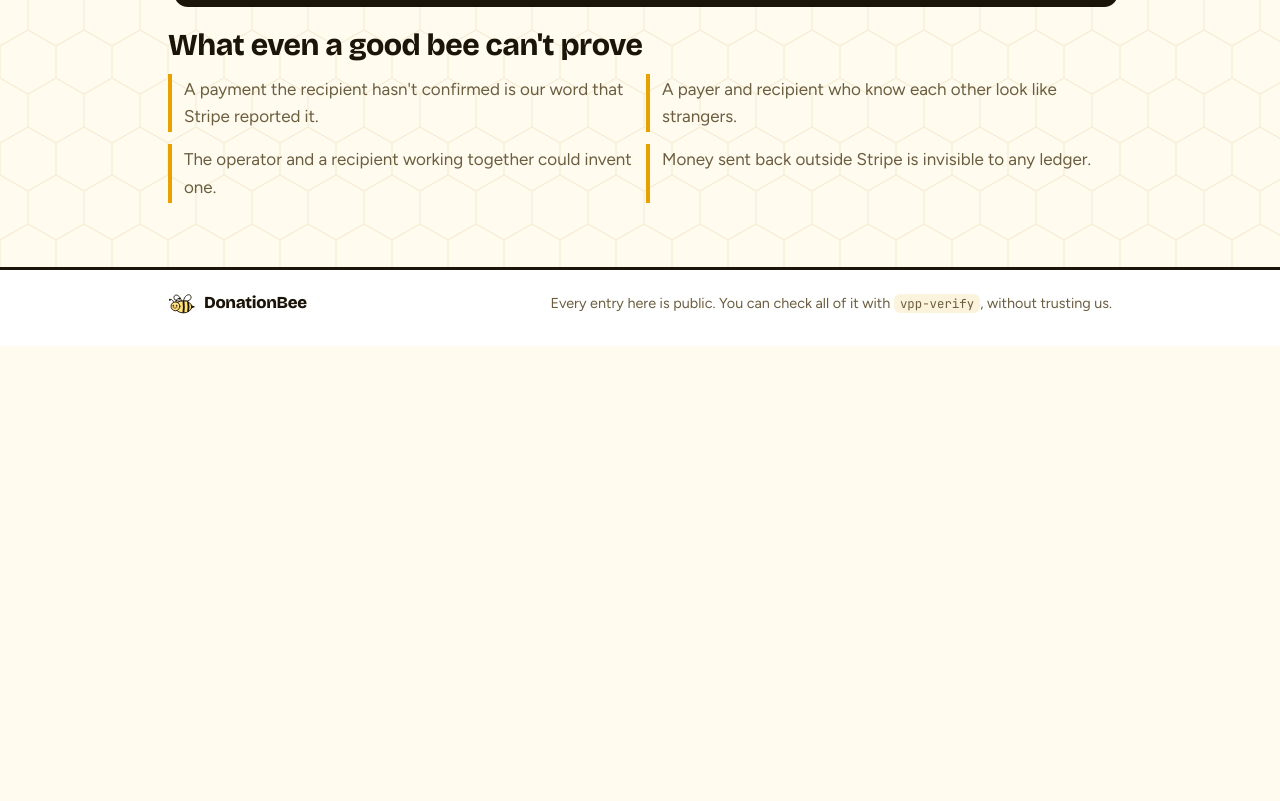
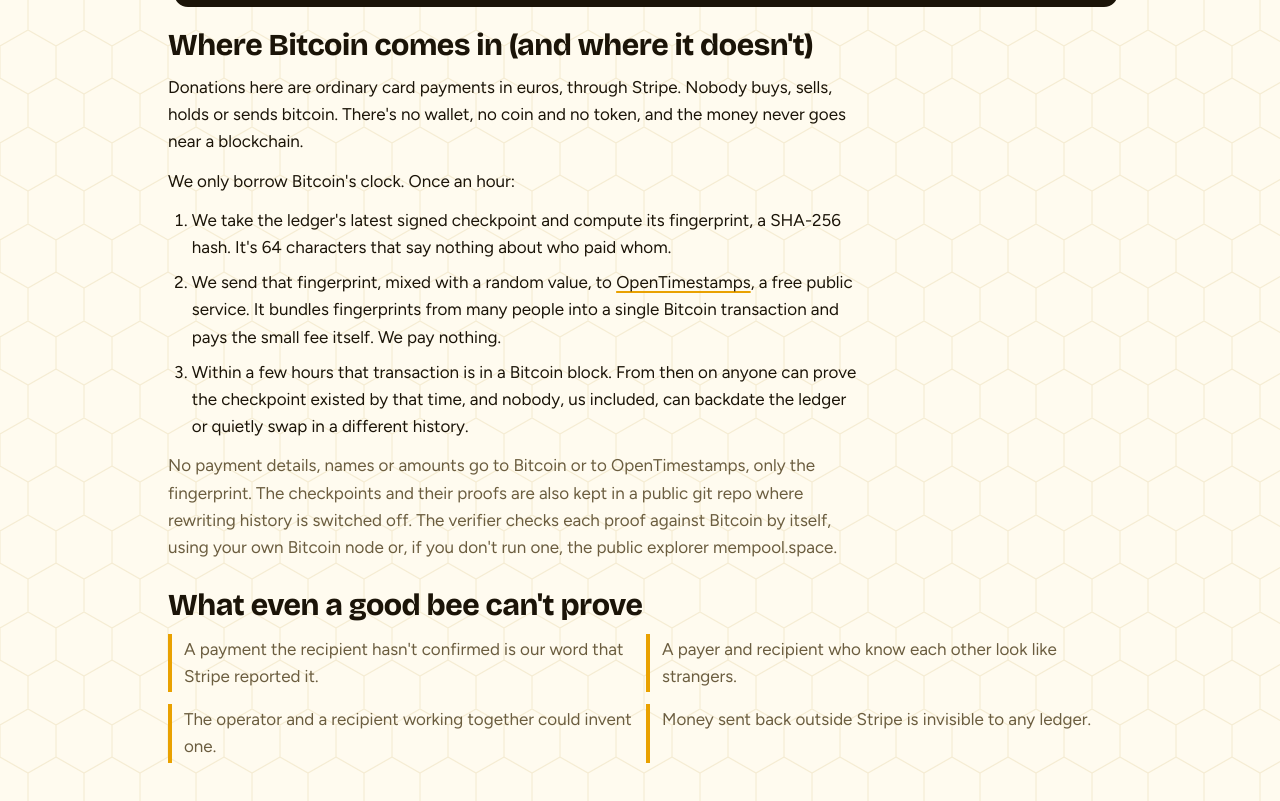
Before and after one commit to HallowDance/donationbee, a FastAPI app: template server/src/vpp/web/templates/index.html in a window 1280 px wide. Shown: the part 1813-2614 px from the top of the page. Before the commit the page ends 2159 px from the top, so only its background shows below. Run offline with FastAPI, Linux system fonts and the light colour scheme; the template is opened without the code that fills it, so the values that code supplies are empty; some libraries are stand-ins or nearby versions.

Commit message:
Explain what Bitcoin does here, and that no bitcoin changes hands
A new landing section says donations are euro card payments through
Stripe, and that Bitcoin is used only as a clock: the hourly checkpoint
fingerprint goes to OpenTimestamps, which puts it in a Bitcoin block at
its own expense. The recipients guide answers "Do I need crypto?", and
the "in Bitcoin" tags on the ledger and entry pages link to the section.

Co-Authored-By: Claude Opus 5.5 <noreply@anthropic.com>
Claude-Session: https://claude.ai/code/session_01BdzsBfqtUNwrF5qWJ6dM8e

```diff
--- a/server/src/vpp/web/static/hive.css
+++ b/server/src/vpp/web/static/hive.css
@@ -177,6 +177,8 @@ input[type=text]:focus { outline: none; box-shadow: 0 0 0 4px var(--honey); }
 .hive:hover { border-color: var(--ink); }
 .limits { display: grid; grid-template-columns: repeat(auto-fit, minmax(min(100%, 320px), 1fr)); gap: 12px; padding: 0; margin: 0; list-style: none; }
 .limits li { border-left: 4px solid var(--honey-deep); padding: 2px 0 2px 12px; color: var(--muted); }
+.bitcoin-steps { margin: 0; padding-left: 1.4em; }
+.bitcoin-steps li + li { margin-top: 8px; }
 
 /* Empty / waiting states with the mascot */
 .waiting { align-items: center; text-align: center; padding-block: 36px; }
--- a/server/src/vpp/web/static/js/landing.js
+++ b/server/src/vpp/web/static/js/landing.js
@@ -13,7 +13,7 @@ const FACTS = [
   "We never hold the money. It goes straight to the recipient's Stripe account.",
   "Names are stored as salted hashes, so they can be erased without breaking the chain.",
   "Payers get a receipt that proves their payment is in the ledger. Keep it!",
-  "Every hour, the ledger's fingerprint is timestamped into Bitcoin. Nobody can backdate it.",
+  "Every hour, the ledger's fingerprint is timestamped in Bitcoin. Just the fingerprint: no coins change hands.",
   "Don't trust me, I'm just a bee. Run vpp-verify.",
 ];
 
--- a/server/src/vpp/web/templates/entry.html
+++ b/server/src/vpp/web/templates/entry.html
@@ -22,7 +22,7 @@
     </td></tr>
     <tr><th>Anchor</th><td>
       {% if anchor %}<span class="tag {{ 'ok' if anchor.ots_status == 'complete' else 'warn' }}">{{ "in Bitcoin" if anchor.ots_status == "complete" else ("Bitcoin pending" if anchor.ots_status == "pending" else "in git") }}</span>
-        Covered by checkpoint {{ anchor.size }}{% if anchor.git_path %} · {% if anchors_url() %}<a href="{{ anchors_url() }}/blob/main/{{ anchor.git_path }}"><code>{{ anchor.git_path }}</code></a>{% else %}<code>{{ anchor.git_path }}</code>{% endif %}{% endif %}
+        Covered by checkpoint {{ anchor.size }}{% if anchor.git_path %} · {% if anchors_url() %}<a href="{{ anchors_url() }}/blob/main/{{ anchor.git_path }}"><code>{{ anchor.git_path }}</code></a>{% else %}<code>{{ anchor.git_path }}</code>{% endif %}{% endif %} · <a href="/#bitcoin">what Bitcoin does here</a>
       {% else %}<span class="tag warn">not anchored yet</span> {{ "Anchors go out every hour." if anchoring_on() else "Anchoring isn't switched on in this beta." }}{% endif %}
     </td></tr>
   </table>
--- a/server/src/vpp/web/templates/index.html
+++ b/server/src/vpp/web/templates/index.html
@@ -105,6 +105,18 @@ vpp-verify --url {{ base }} --pin-genesis &lt;hash&gt; \
   --anchors-repo {{ anchors_url() or '&lt;anchors git url&gt;' }} --check-ots --check-domains</pre>
 </section>
 
+<section id="bitcoin" class="stack">
+  <h2>Where Bitcoin comes in (and where it doesn't)</h2>
+  <p class="prose">Donations here are ordinary card payments in euros, through Stripe. Nobody buys, sells, holds or sends bitcoin. There's no wallet, no coin and no token, and the money never goes near a blockchain.</p>
+  <p class="prose">We only borrow Bitcoin's clock. Once an hour:</p>
+  <ol class="prose bitcoin-steps">
+    <li>We take the ledger's latest signed checkpoint and compute its fingerprint, a SHA-256 hash. It's 64 characters that say nothing about who paid whom.</li>
+    <li>We send that fingerprint, mixed with a random value, to <a href="https://opentimestamps.org">OpenTimestamps</a>, a free public service. It bundles fingerprints from many people into a single Bitcoin transaction and pays the small fee itself. We pay nothing.</li>
+    <li>Within a few hours that transaction is in a Bitcoin block. From then on anyone can prove the checkpoint existed by that time, and nobody, us included, can backdate the ledger or quietly swap in a different history.</li>
+  </ol>
+  <p class="prose muted">No payment details, names or amounts go to Bitcoin or to OpenTimestamps, only the fingerprint. The checkpoints and their proofs are also kept in a public {% if anchors_url() %}<a href="{{ anchors_url() }}">git repo</a>{% else %}git repo{% endif %} where rewriting history is switched off. The verifier checks each proof against Bitcoin by itself, using your own Bitcoin node or, if you don't run one, the public explorer mempool.space.</p>
+</section>
+
 <section class="stack">
   <h2>What even a good bee can't prove</h2>
   <ul class="limits">
--- a/server/src/vpp/web/templates/ledger.html
+++ b/server/src/vpp/web/templates/ledger.html
@@ -29,7 +29,7 @@
         {% else %}<span class="tag warn">not witnessed yet</span>{% endif %}
       </td></tr>
       <tr><th>Anchored</th><td>
-        {% if anchor %}<span class="tag {{ 'ok' if anchor.ots_status == 'complete' else 'warn' }}">{{ "in Bitcoin" if anchor.ots_status == "complete" else ("Bitcoin pending" if anchor.ots_status == "pending" else "in git") }}</span> up to #{{ anchor.size }}{% if anchors_url() %} · <a href="{{ anchors_url() }}">public anchors repo</a>{% endif %}{% if anchor.ots_status == "pending" %} <span class="muted">Bitcoin confirms it within a few hours.</span>{% endif %}
+        {% if anchor %}<span class="tag {{ 'ok' if anchor.ots_status == 'complete' else 'warn' }}">{{ "in Bitcoin" if anchor.ots_status == "complete" else ("Bitcoin pending" if anchor.ots_status == "pending" else "in git") }}</span> up to #{{ anchor.size }}{% if anchors_url() %} · <a href="{{ anchors_url() }}">public anchors repo</a>{% endif %} · <a href="/#bitcoin">what Bitcoin does here</a>{% if anchor.ots_status == "pending" %} <span class="muted">Bitcoin confirms it within a few hours.</span>{% endif %}
         {% else %}<span class="tag warn">not anchored yet</span> {{ "Anchors go out every hour." if anchoring_on() else "Anchoring isn't switched on in this beta." }}{% endif %}
       </td></tr>
     </table>
--- a/server/src/vpp/web/templates/recipients.html
+++ b/server/src/vpp/web/templates/recipients.html
@@ -66,6 +66,10 @@
       <h3>What becomes public</h3>
       <p class="muted">Your profile name, your domain, and the payments you received, with amounts and dates. Payers' names appear only if they choose to share them. Your ID and bank details stay with Stripe.</p>
     </div>
+    <div class="card">
+      <h3>Do I need crypto?</h3>
+      <p class="muted">No. You're paid in euros into your Stripe account, like any card payment. {{ brand() }} timestamps a fingerprint of the ledger in Bitcoin every hour so nobody can rewrite it later, but no bitcoin changes hands and you never touch it. <a href="/#bitcoin">How that works</a>.</p>
+    </div>
   </div>
 </section>
 {% endblock %}
```
